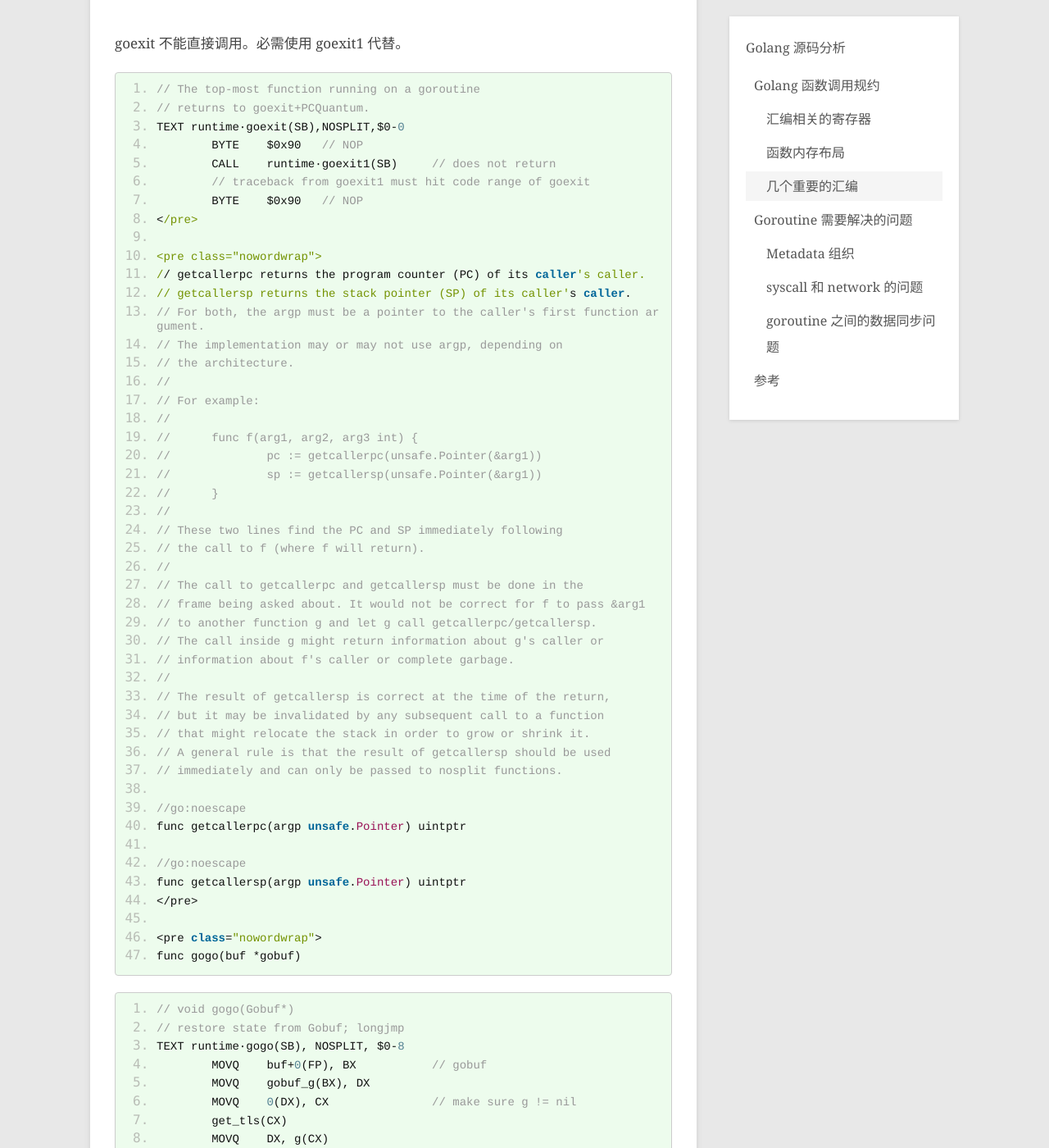
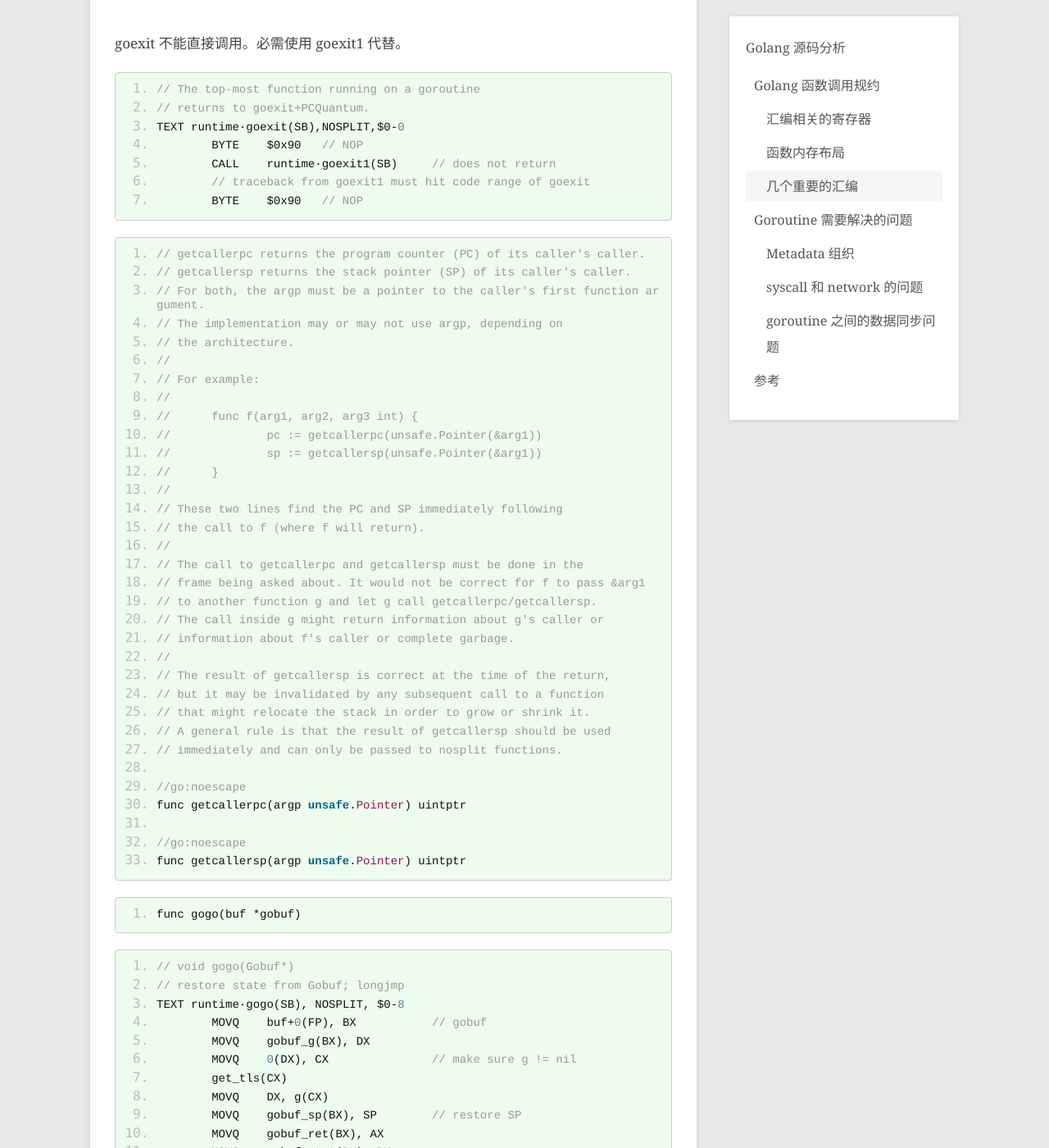
Before and after one commit to hushi55/hushi55.github.io, a Jekyll site: the page built from _posts/code/2017-05-10-Golang-function-call.md, in a window 1280 px wide and 1400 px high, scrolled down 4302 px. Shown: the whole window at 82% size. Built offline with Jekyll 4.4.1, drawn with Linux system fonts in a browser that asks for light colours; comment, search, counter and statistics services are not loaded.

Commit message:
fixed format

````diff
--- a/_posts/code/2017-05-10-Golang-function-call.md
+++ b/_posts/code/2017-05-10-Golang-function-call.md
@@ -195,9 +195,9 @@ TEXT runtime·goexit(SB),NOSPLIT,$0-0
 	CALL	runtime·goexit1(SB)	// does not return
 	// traceback from goexit1 must hit code range of goexit
 	BYTE	$0x90	// NOP
-</pre>
+```
 
-<pre class="nowordwrap">
+```cgo
 // getcallerpc returns the program counter (PC) of its caller's caller.
 // getcallersp returns the stack pointer (SP) of its caller's caller.
 // For both, the argp must be a pointer to the caller's first function argument.
@@ -231,9 +231,9 @@ func getcallerpc(argp unsafe.Pointer) uintptr
 
 //go:noescape
 func getcallersp(argp unsafe.Pointer) uintptr
-</pre>
+```
 
-<pre class="nowordwrap">
+```
 func gogo(buf *gobuf)
 ```
 
````
